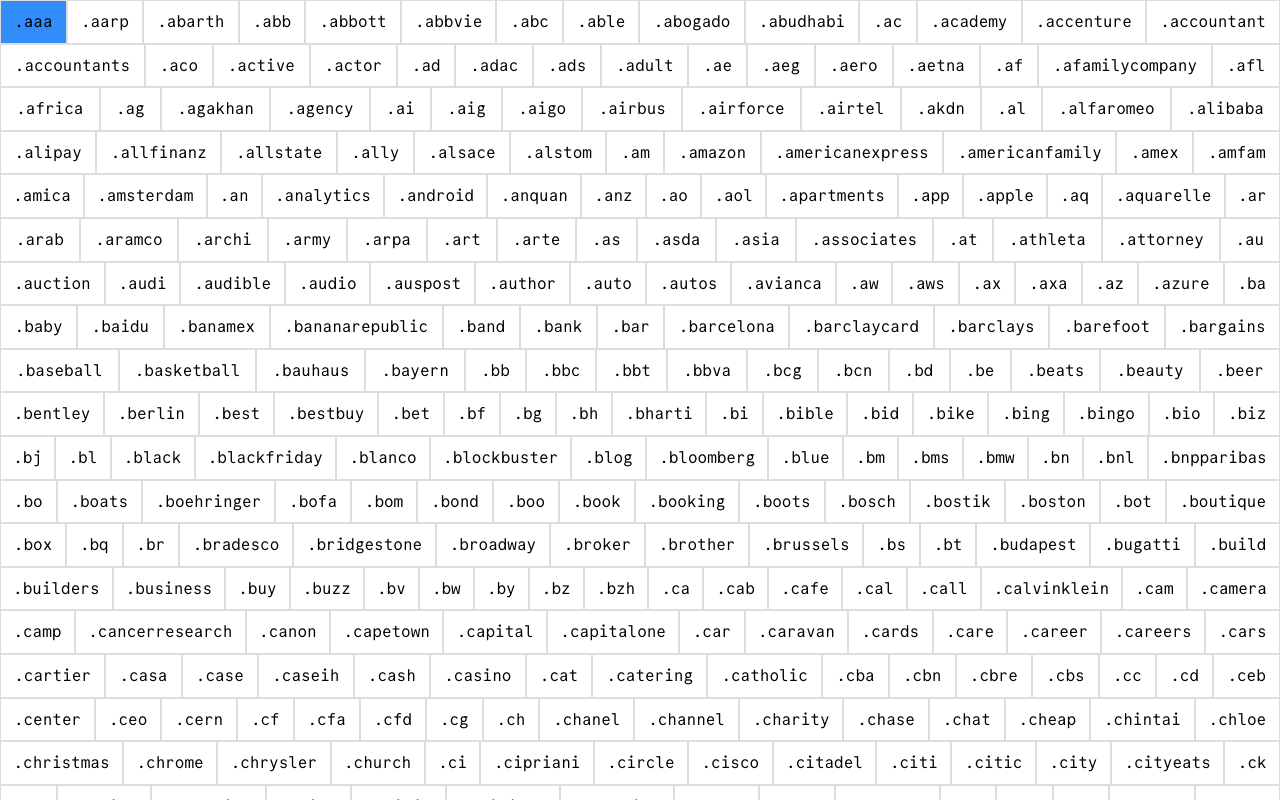
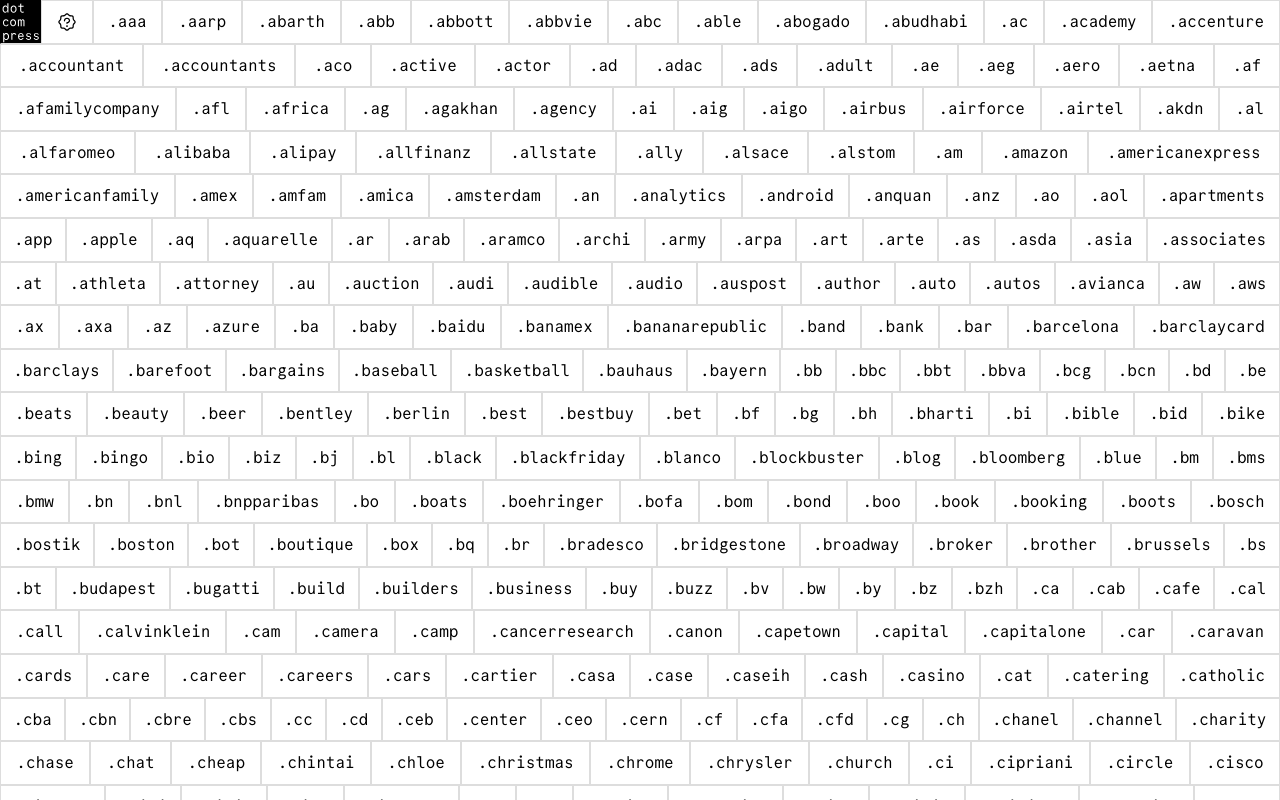
Before and after one commit to pmillspaugh/dotcom.press, a Next.js app: page /tld-wiki in a window 1280 px wide. Shown: the top 800 px of the page. Built offline with nearby package versions, Linux system fonts and the light colour scheme.

Commit message:
Add home link and info dialog

```diff
--- a/src/app/tld-wiki/TLDWiki.module.css
+++ b/src/app/tld-wiki/TLDWiki.module.css
@@ -10,6 +10,64 @@
   list-style: none;
 }
 
+li:has(.logo) {
+  flex-grow: 0;
+  flex-shrink: 0;
+  display: flex;
+}
+
+.logo {
+  display: flex;
+  border-left: 1px solid black;
+  border-top: 1px solid black;
+  border-bottom: 0.5px solid #ddd;
+
+  &:focus-visible {
+    outline-color: black;
+    outline-style: dotted;
+  }
+}
+
+.logo img {
+  width: 100%;
+  height: 100%;
+  object-fit: cover;
+}
+
+li:has(.question) {
+  display: flex;
+  justify-content: center;
+}
+
+.question {
+  width: 100%;
+  padding: 0 12px;
+  background: transparent;
+  border: 0.5px solid #ddd;
+  border-left: 1px solid #ddd;
+  display: flex;
+  justify-content: center;
+  align-items: center;
+  cursor: pointer;
+
+  &:hover {
+    background: #ddd;
+  }
+
+  &:focus-visible {
+    outline-color: black;
+    outline-style: dotted;
+  }
+}
+
+.what {
+  margin-block: unset;
+}
+
+.desc {
+  font-size: 0.875rem;
+}
+
 .tld {
   --r: rgb(255, 75, 75);
   --y: rgb(255, 230, 60);
@@ -18,9 +76,8 @@
 
   width: 100%;
   padding: 8px 12px;
-  background: unset;
+  background: transparent;
   border: 0.5px solid #ddd;
-  background: transparent;
   color: black;
   transition: background 2s ease, color 2s ease;
   cursor: pointer;
```
Also changed, not shown: src/app/tld-wiki/page.tsx (+56 -0 lines), src/app/tld-wiki/dot-com-press.svg (added).
